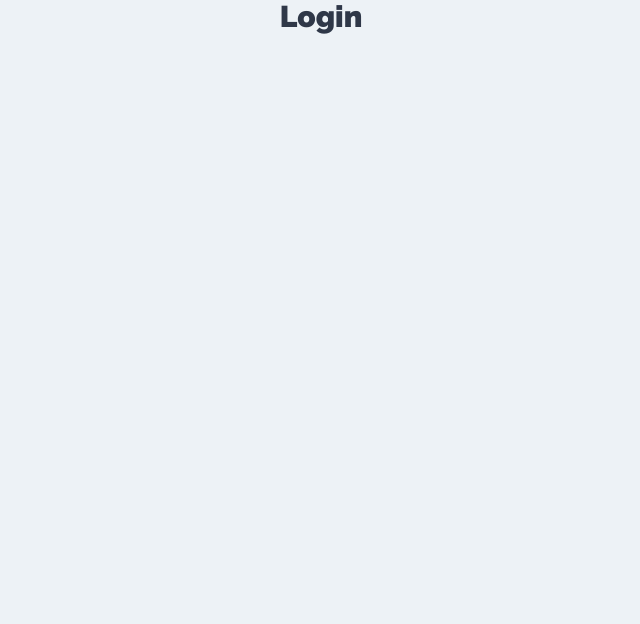
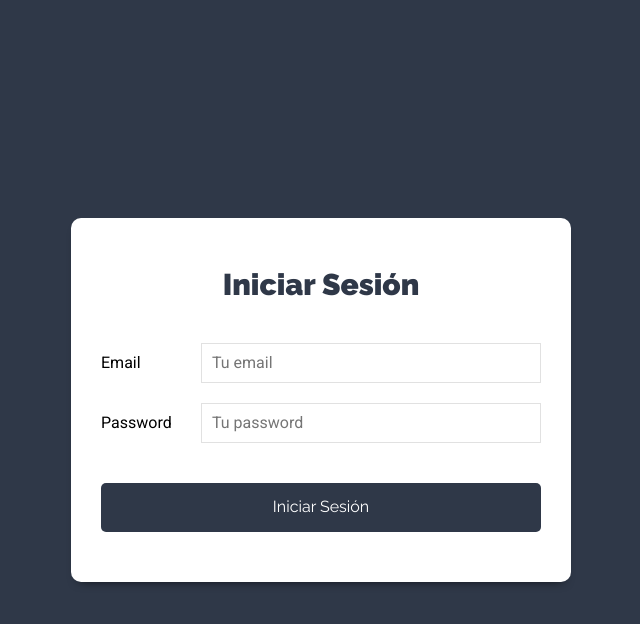
Before and after one commit to ArianAngoma/task-app-frontend-react, a React (Create React App) app: page / in a window 1280 px wide. Shown: the top 624 px of the page, without its empty margins (319-959 px from the left). Built offline with nearby package versions, Linux system fonts and the light colour scheme.

Commit message:
Fourmulario para el Inicio de Sesión

```diff
--- a/src/components/auth/Login.js
+++ b/src/components/auth/Login.js
@@ -1,5 +1,39 @@
 export const Login = () => {
+    const handleOnChange = () => {
+
+    }
+
     return (
-        <h1>Login</h1>
+        <div className="form-user">
+            <div className="container-form shadow-dark">
+                <h1>Iniciar Sesión</h1>
+
+                <form>
+                    <div className="field-form">
+                        <label htmlFor="email">Email</label>
+                        <input type="email"
+                               id="email"
+                               name="email"
+                               placeholder="Tu email"
+                               onChange={handleOnChange}/>
+                    </div>
+
+                    <div className="field-form">
+                        <label htmlFor="password">Password</label>
+                        <input type="password"
+                               id="password"
+                               name="password"
+                               placeholder="Tu password"
+                               onChange={handleOnChange}/>
+                    </div>
+
+                    <div className="field-form">
+                        <input type="submit"
+                               className="btn btn-primary btn-block"
+                               value="Iniciar Sesión"/>
+                    </div>
+                </form>
+            </div>
+        </div>
     );
 }
```
